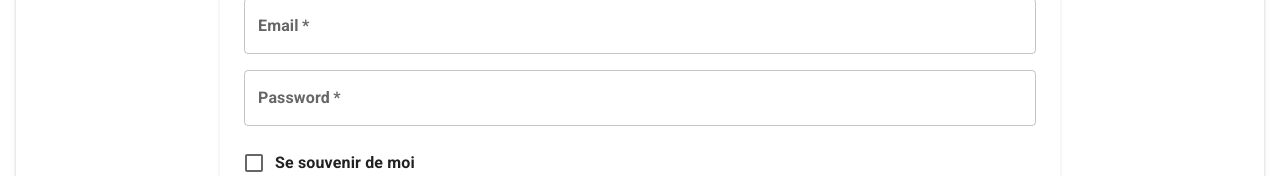
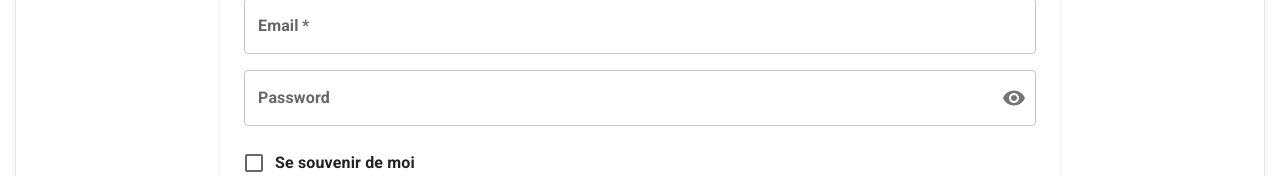
Before and after one commit to Adikajak/CAE, a React (Vite) app in the folder frontend/: page /login in a window 1280 px wide. Shown: the part 221-397 px from the top of the page. Built offline with nearby package versions, Linux system fonts and the light colour scheme.

Commit message:
feat(login): add password visibility toggle to login form

```diff
--- a/frontend/src/components/pages/LoginPage.tsx
+++ b/frontend/src/components/pages/LoginPage.tsx
@@ -6,12 +6,15 @@
   Button,
   Checkbox,
   FormControlLabel,
+  IconButton,
+  InputAdornment,
   TextField,
   useTheme,
 } from '@mui/material';
 import { UserContextType } from '../../types';
 import { UserContext } from '../../contexts/UserContext';
 import './index.css';
+import { Visibility, VisibilityOff } from '@mui/icons-material';
 
 const LoginPage = () => {
   const { loginUser }: UserContextType = useContext(UserContext);
@@ -19,6 +22,7 @@
   const [email, setEmail] = useState('');
   const [password, setPassword] = useState('');
   const [rememberMe, setRememberMe] = useState(false);
+  const [isPasswordVisible, setIsPasswordVisible] = useState(false);
   const [errorMessage, setErrorMessage] = useState('');
   const theme = useTheme();
 
@@ -85,13 +89,32 @@
             id="password"
             name="password"
             label="Password"
+            value={password}
+            type={isPasswordVisible ? 'text' : 'password'}
+            onChange={handlePasswordChange}
+            color="primary"
             variant="outlined"
-            value={password}
-            onChange={handlePasswordChange}
-            required
-            color="primary"
             sx={{
               input: { color: theme.palette.primary.main },
+            }}
+            slotProps={{
+              input: {
+                endAdornment: (
+                  <InputAdornment position="end">
+                    <IconButton
+                      aria-label={
+                        isPasswordVisible
+                          ? 'hide the password'
+                          : 'display the password'
+                      }
+                      onClick={() => setIsPasswordVisible(!isPasswordVisible)}
+                      edge="end"
+                    >
+                      {isPasswordVisible ? <VisibilityOff /> : <Visibility />}
+                    </IconButton>
+                  </InputAdornment>
+                ),
+              },
             }}
           />
         </Box>
```
